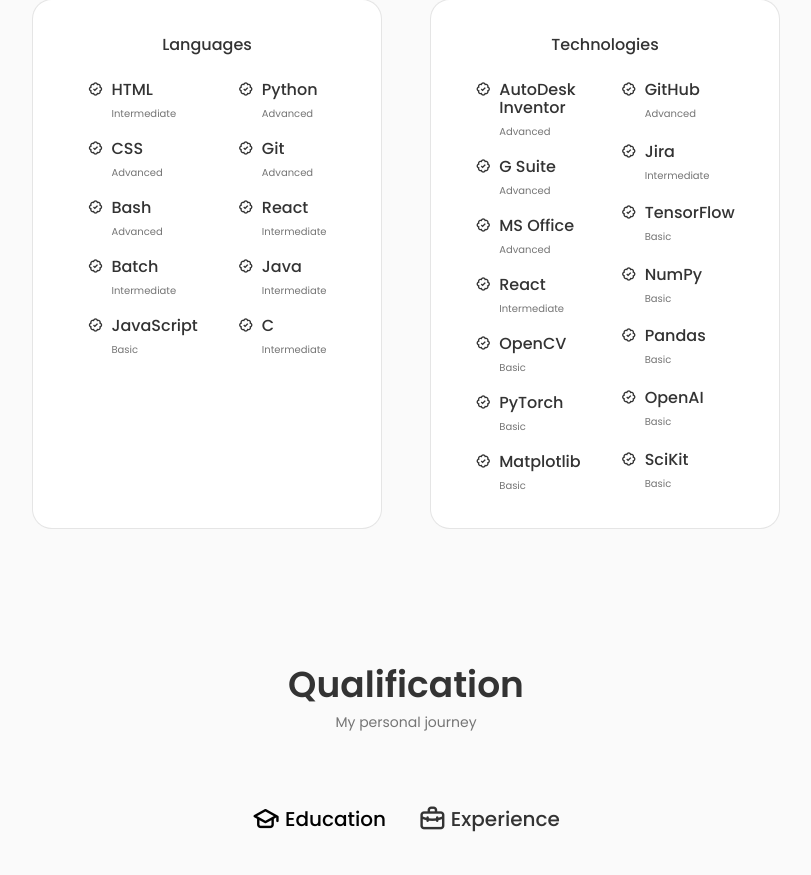
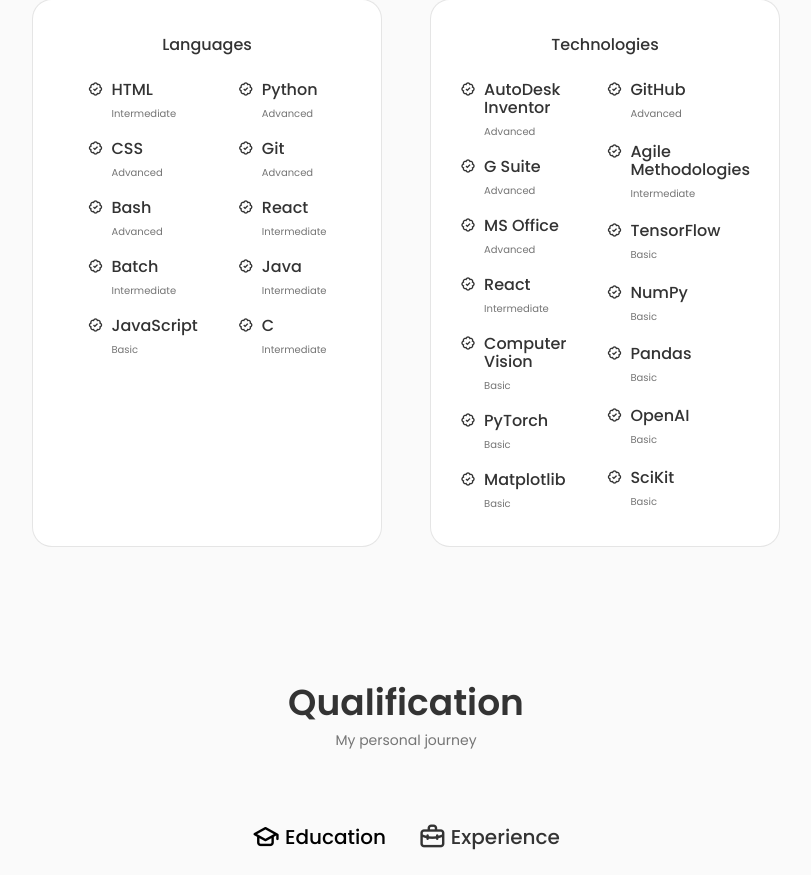
Before and after one commit to zayedu/zayedu.github.io, a React (Vite) app: page / in a window 1280 px wide. Shown: the part 1775-2650 px from the top of the page, without its empty margins (234-1045 px from the left). Built offline with nearby package versions, Linux system fonts and the light colour scheme.

Commit message:
Changed Skills

```diff
--- a/src/components/skills/Backend.jsx
+++ b/src/components/skills/Backend.jsx
@@ -46,7 +46,7 @@
             <i className="bx bx-badge-check"></i>
 
             <div>
-              <h3 className="skills__name">OpenCV</h3>
+              <h3 className="skills__name">Computer Vision</h3>
               <span className="skills__level">Basic</span>
             </div>
           </div>
@@ -81,7 +81,7 @@
             <i className="bx bx-badge-check"></i>
 
             <div>
-              <h3 className="skills__name">Jira</h3>
+              <h3 className="skills__name">Agile Methodologies</h3>
               <span className="skills__level">Intermediate</span>
             </div>
           </div>
```
